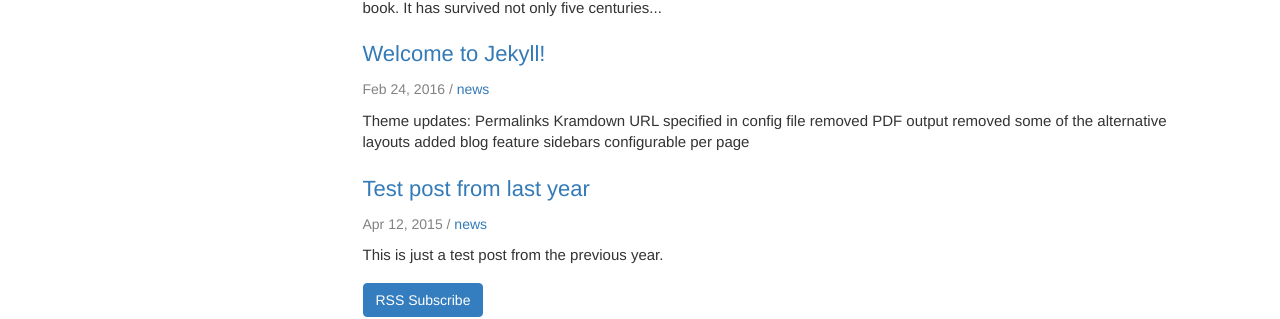
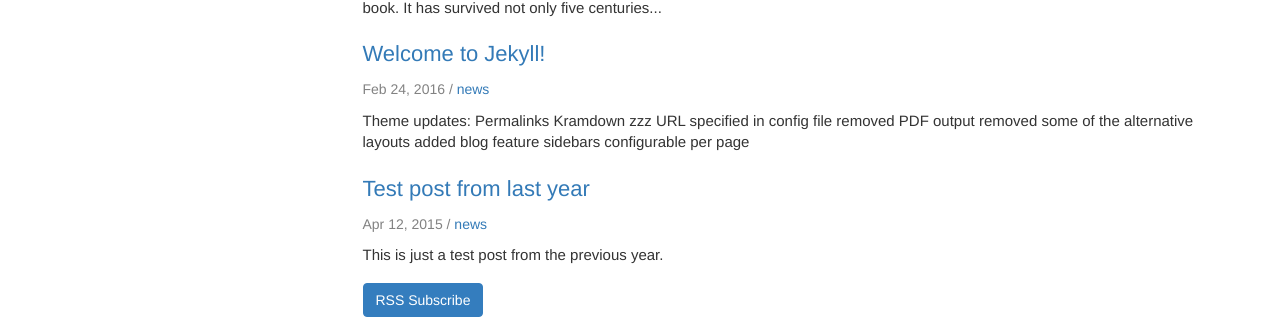
Before and after one commit to ScareCrow1992/hello-blog, a Jekyll site: the page built from pages/news/news.html, in a window 1280 px wide. Shown: the part 322-641 px from the top of the page. Built offline with Jekyll 4.4.1, drawn with Linux system fonts in a browser that asks for light colours; comment, search, counter and statistics services are not loaded.

Commit message:
Update 2016-02-24-first-post.md

```diff
--- a/_posts/2016-02-24-first-post.md
+++ b/_posts/2016-02-24-first-post.md
@@ -9,7 +9,7 @@ tags: [news]
 Theme updates:
 
 - Permalinks
-- Kramdown
+- Kramdown zzz
 - URL specified in config file
 - removed PDF output
 - removed some of the alternative layouts
```
